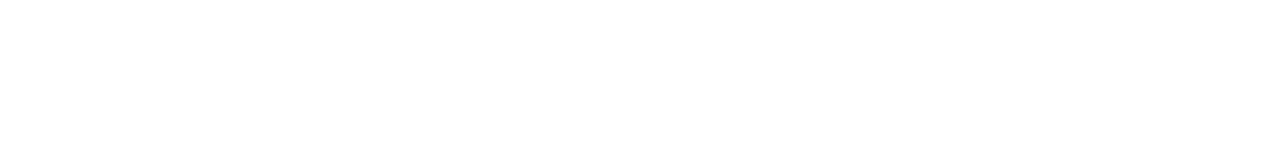
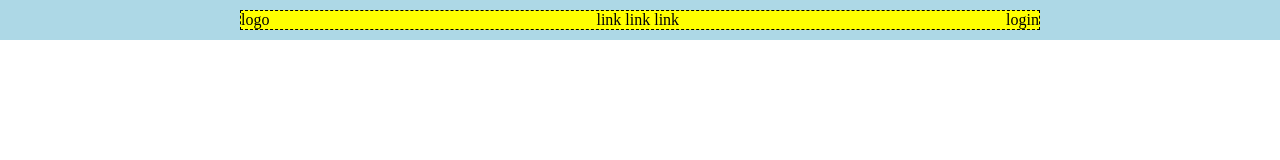
Before and after one commit to DeboraChiarelli/htmlcss-struttura-discord, a plain HTML site: page index.html in a window 1280 px wide. Drawn offline with Linux system fonts and the light colour scheme.

Commit message:
Aggiunta header + colonne

```diff
--- a/css/style.css
+++ b/css/style.css
@@ -0,0 +1,30 @@
+* {
+    margin: 0;
+    padding: 0;
+    box-sizing: border-box;
+}
+
+.debug {
+    padding: 60px;
+}
+
+.bg-lightblue {
+    background-color: lightblue;
+    padding: 10px;
+}
+
+.row {
+    display: flex;
+    justify-content: space-between;
+    border: 1px dashed;
+    background-color: yellow;
+}
+
+.container {
+    max-width: 800px;
+    margin: 0 auto;
+}
+
+.col-3 {
+ flex-grow: calc(100% / 3);
+}
--- a/index.html
+++ b/index.html
@@ -7,10 +7,18 @@
     <link rel="stylesheet" href="css/style.css">
 </head>
 
-<body>
+<body class="debug>">
+    <!-- Menu navigazione -->
+    <header class="bg-lightblue">
+        <nav class="container">
+            <div class="row">
+                <div class="col-3">logo</div>
+                <div class="col-6">link link link</div>
+                <div class="col-3">login</div>
 
-    <header>
+            </div>
 
+        </nav>
     </header>
 
     <main>
```
